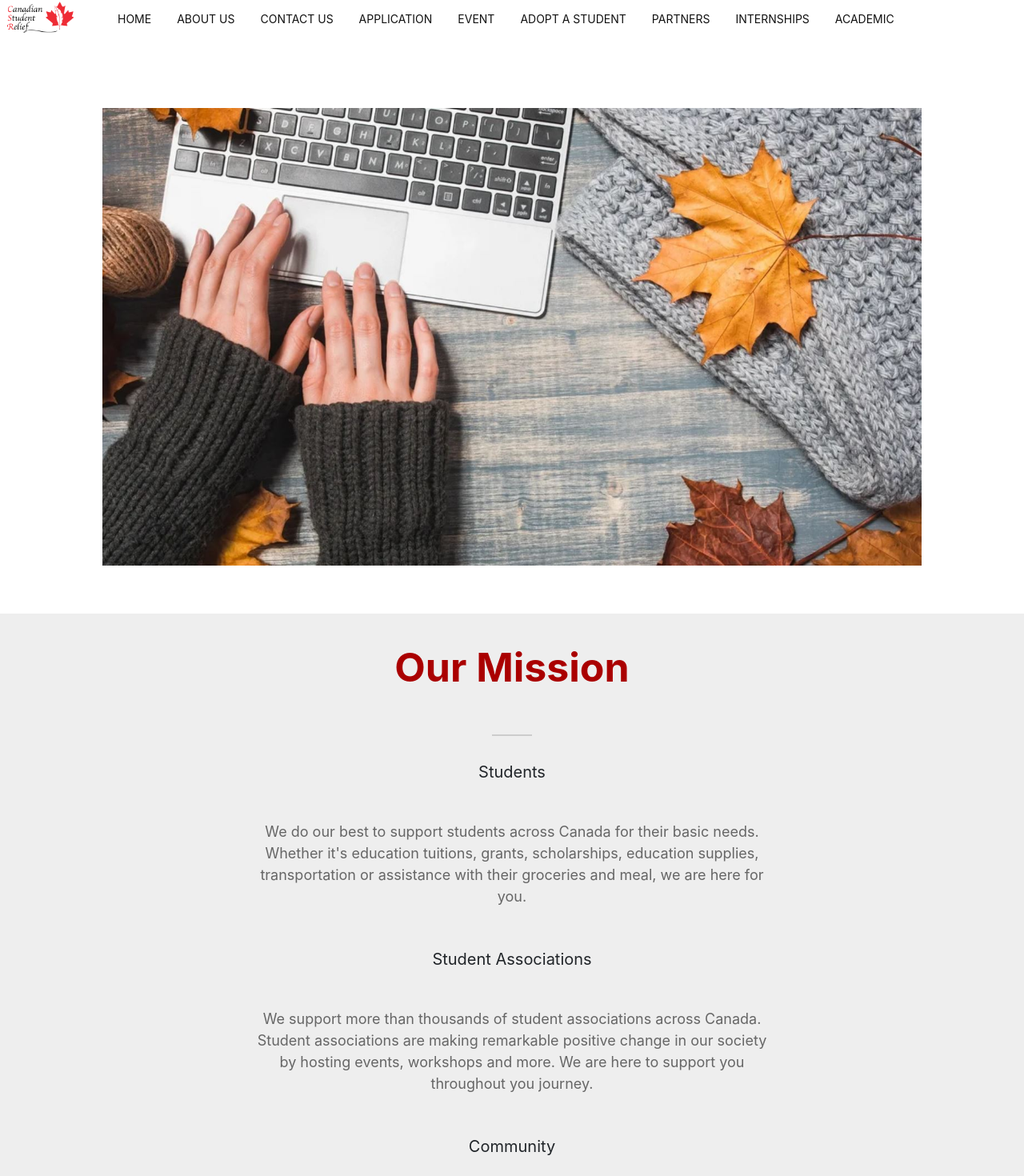
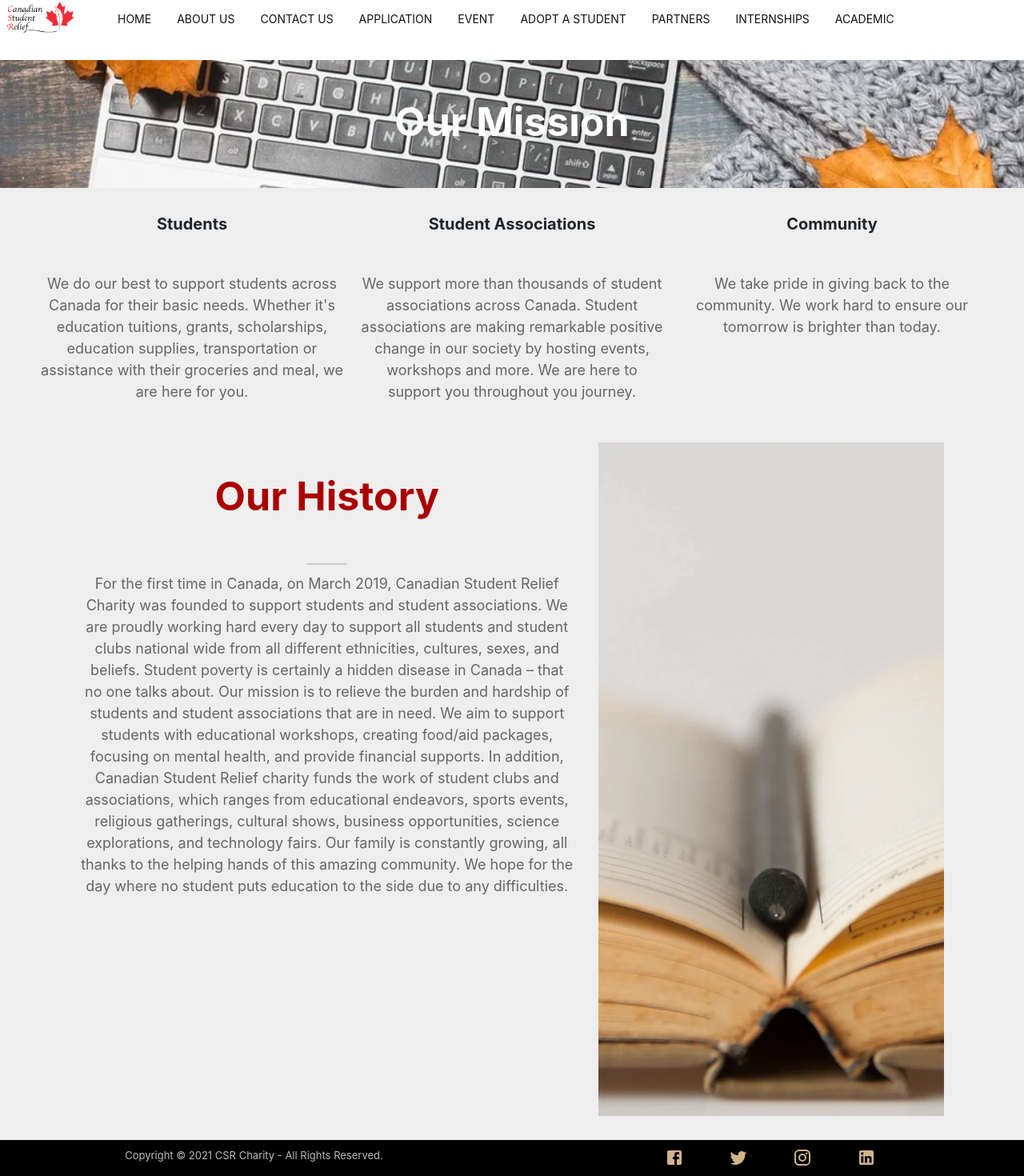
Before and after one commit to csr-development/CRSWebsite, a React (Create React App) app: page /about in a window 1280 px wide. Shown: the part 25-1495 px from the top of the page at 80% size. Built offline with nearby package versions, Linux system fonts and the light colour scheme.

Commit message:
Updated CSS style on Mission to 3 columns. Added Footer on Academic

```diff
--- a/src/components/About.js
+++ b/src/components/About.js
@@ -26,11 +26,11 @@ export default function About() {
     return (
         <div>
             <Header />
-            <div style={{ position: "relative", padding: "60px" }}>
-                <img src={aboutMain} style={{ maxWidth: "80vw", position: "relative" }} alt='Typing' />
-            </div>
+            {/* <div style={{ position: "relative", paddingTop: "1rem", paddingBottom: "1rem"}}>
+                <img src={aboutMain} style={{ maxWidth: "50vw", position: "relative" }} alt='Typing' />
+            </div> */}
             <Mission />
-             <Team />
+             {/* <Team />
             <Design />
             <Design2 />
             <Design3 />
@@ -43,10 +43,10 @@ export default function About() {
             <Finances />
             <Writing />
             <HR />
-            <Corporate />
+            <Corporate /> */}
             {/* <Legal /> - no person in this component, removed it temporary*/}
-             <Accounting />
-            <Advisors />
+             {/* <Accounting />
+            <Advisors /> */}
             <History />
             <Footer />
         </div>
--- a/src/components/Academic.js
+++ b/src/components/Academic.js
@@ -43,6 +43,7 @@ export default function Academic() {
                     </Row>
                 </Container>
             </div>
+            <Footer/>
         </div>
     )
 }
--- a/src/components/Event.js
+++ b/src/components/Event.js
@@ -9,7 +9,7 @@ import Warzone from './eventComponents/Warzone';
 import FIFA from './eventComponents/FIFA';
 import Conference from './eventComponents/Conference';
 import Development from './eventComponents/Development';
-import NoEvents from './eventComponents/NoEvents';
+// import NoEvents from './eventComponents/NoEvents';
 
 /**
  * To activate the event remove the /* and update the component.
--- a/src/components/Home.js
+++ b/src/components/Home.js
@@ -12,10 +12,6 @@ import Connect from './homeComponents/Connect';
 
 export default function Home() {
 
-    /**
-     * Pending:
-     * 2 - Navbar sticky property not working
-     */
     return (
         <div style={{ position: "relative" }}>
             <Header />
--- a/src/components/aboutComponents/Mission.js
+++ b/src/components/aboutComponents/Mission.js
@@ -1,32 +1,43 @@
-import React from 'react'
+import React from 'react';
+import missionImg from '../../images/aboutMain.jpg';
+import { Container } from '@material-ui/core';
 
 export default function Mission() {
     return (
         <div style={{ backgroundColor: "#eee", textAlign: "center" }}>
-            <p style={{ color: "#a00", fontSize: "50px", fontWeight: "bold", padding: "30px" }}>
+            <div style={{backgroundImage: `url(${missionImg})`, minHeight: "20vh"}}>
+            <p style={{ color: "#FFF", fontSize: "50px", fontWeight: "bold", padding: "2.5rem" }}>
                 Our Mission
             </p>
-            <div style={{ border: "1px solid #ccc", width: "50px", margin: "auto" }}></div>
-            <p style={{ fontSize: "20px", padding: "30px" }}>
+            </div>
+            <Container style={{display: "flex", gap:"1rem", justifyContent:"center"}}>
+            <div style={{maxWidth:"30vw"}}>
+            <p style={{ fontSize: "20px", padding: "30px", fontWeight:"bold"}}>
                 Students
             </p>
-            <p style={{ fontSize: "18px", color: "#666", width: "50vw", margin: "auto", paddingBottom: "20px" }}>
+            <p style={{ fontSize: "18px", color: "#666", margin: "auto", paddingBottom: "20px" }}>
                 We do our best to support students across Canada for their basic needs.
                 Whether it's education tuitions, grants, scholarships, education supplies,
             transportation or assistance with their groceries and meal, we are here for you.</p>
-            <p style={{ fontSize: "20px", padding: "30px" }}>
+            </div>
+            <div style={{maxWidth:"30vw"}}>
+            <p style={{ fontSize: "20px", padding: "30px",fontWeight:"bold" }}>
                 Student Associations
             </p>
-            <p style={{ fontSize: "18px", color: "#666", width: "50vw", margin: "auto", paddingBottom: "20px" }}>
+            <p style={{ fontSize: "18px", color: "#666", margin: "auto", paddingBottom: "20px" }}>
                 We support more than thousands of student associations across Canada. Student
                 associations are making remarkable positive change in our society by hosting
             events, workshops and more. We are here to support you throughout you journey.</p>
-            <p style={{ fontSize: "20px", padding: "30px" }}>
+            </div>
+            <div style={{maxWidth:"30vw"}}>
+            <p style={{ fontSize: "20px", padding: "30px",fontWeight:"bold"}}>
                 Community
             </p>
-            <p style={{ fontSize: "18px", color: "#666", width: "50vw", margin: "auto", paddingBottom: "20px" }}>
+            <p style={{ fontSize: "18px", color: "#666", margin: "auto", paddingBottom: "20px" }}>
                 We take pride in giving back to the community. We work hard to ensure our
              tomorrow is brighter than today.</p>
+             </div>
+             </Container>
         </div>
     )
 }
--- a/src/components/homeComponents/Adopt.js
+++ b/src/components/homeComponents/Adopt.js
@@ -1,5 +1,4 @@
 import React from 'react'
-import hand from '../../images/helping-hand.jpg';
 import { Button } from 'react-bootstrap';
 import './adopt.css';
 
```
